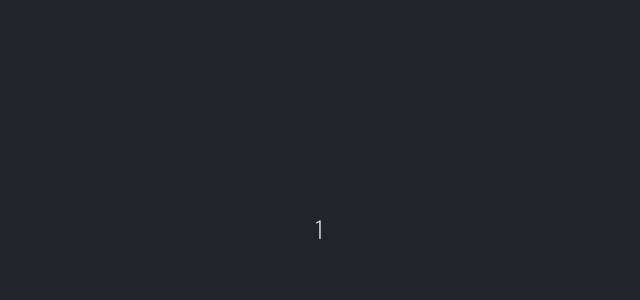
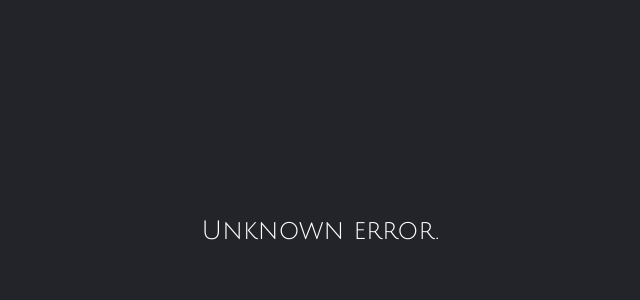
Before and after one commit to Seb-sti1/website, a React (Create React App) app: page /error/1 in a window 1280 px wide. Shown: the top 300 px of the page, without its empty margins (320-960 px from the left). Built offline with nearby package versions, Linux system fonts and the light colour scheme.

Commit message:
add deploy cmd and constraint errors

```diff
--- a/src/errors/index.js
+++ b/src/errors/index.js
@@ -5,11 +5,24 @@ import { useParams } from "react-router-dom";
 const CustomError = () => {
   const { reason } = useParams();
 
-  return (
-    <div id="error">
-      <p>{reason}</p>
-    </div>
-  );
+  switch (reason) {
+    case "mambox":
+      return (
+        <div id="error">
+          <p>
+            La MamBox n'est pas disponible pour le moment.
+            <br />
+            <a href="mambox.kerbourch.fr">Réessayez</a> plus tard.
+          </p>
+        </div>
+      );
+    default:
+      return (
+        <div id="error">
+          <p>Unknown error.</p>
+        </div>
+      );
+  }
 };
 
 export default CustomError;
```
Also changed, not shown: 1 other file (tests, documents, lock files or other folders).
